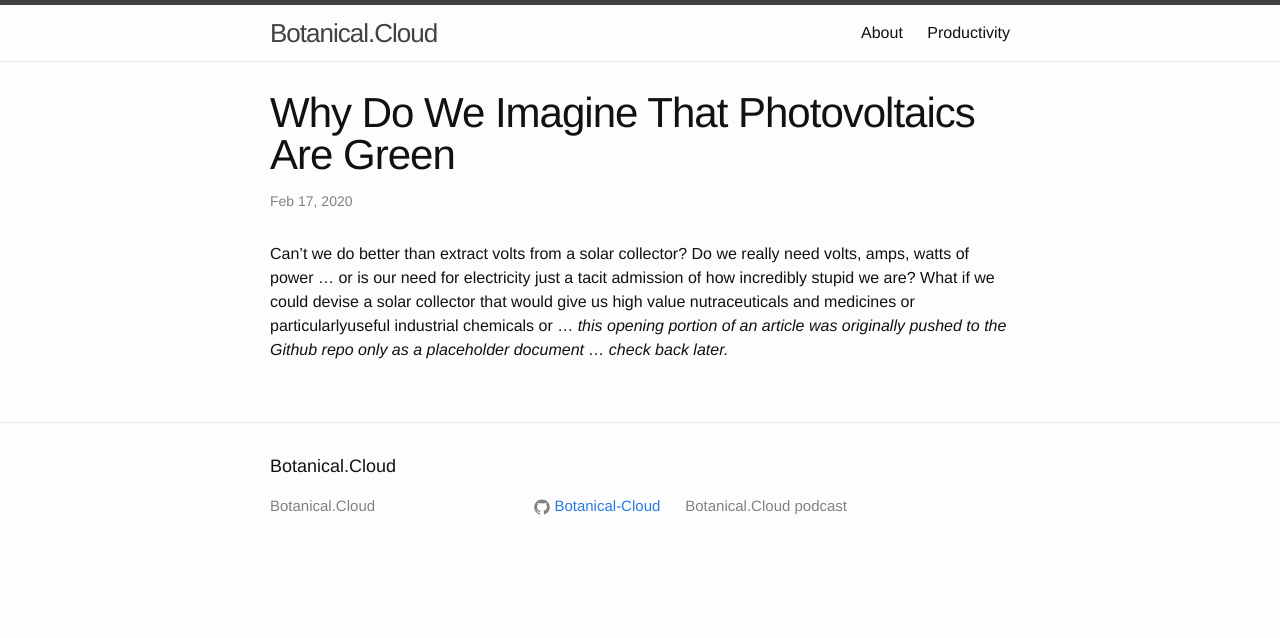
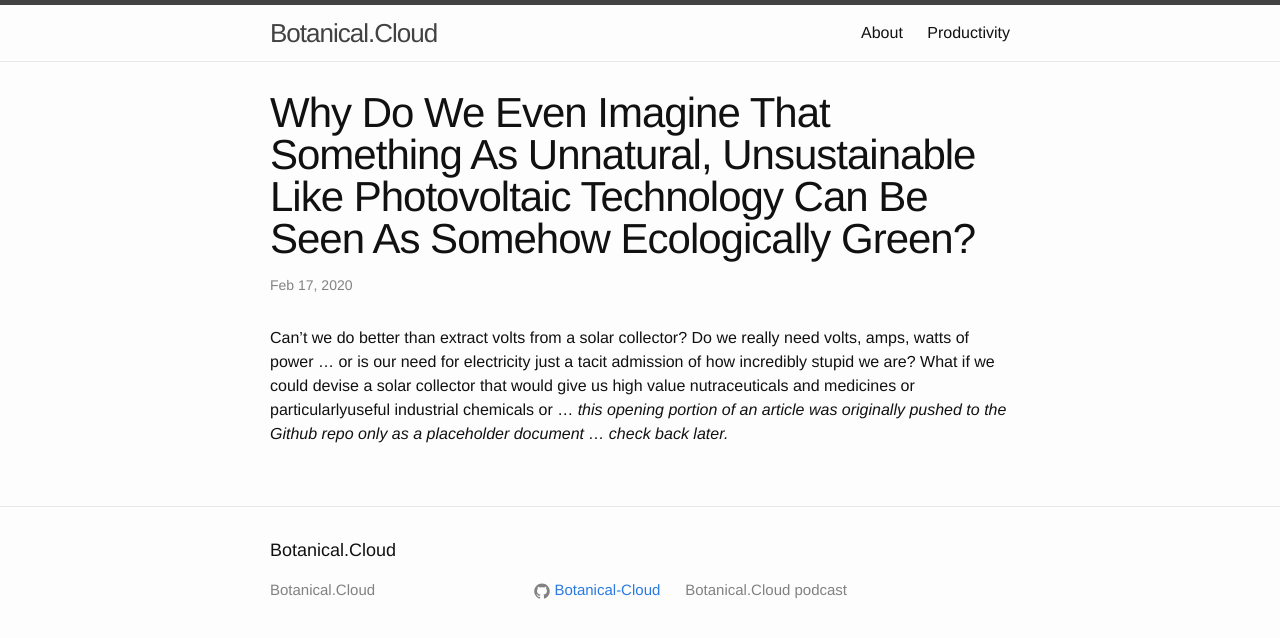
Before and after one commit to Botanical-Cloud/Botanical-Cloud.github.io, a Jekyll site: the page built from _posts/2020-02-17-Why-Photovoltaics.markdown, in a window 1280 px wide. Shown: the top 638 px of the page. Built offline with Jekyll 4.4.1, drawn with Linux system fonts in a browser that asks for light colours.

Commit message:
Correction to Photovoltaics Title

```diff
--- a/_posts/2020-02-17-Why-Photovoltaics.markdown
+++ b/_posts/2020-02-17-Why-Photovoltaics.markdown
@@ -1,6 +1,6 @@
 ---
 layout: post
-title:  "Why Do We Imagine That Photovoltaics Are Green"
+title:  "Why Do We Even Imagine That Something As Unnatural, Unsustainable Like Photovoltaic Technology Can Be Seen As Somehow Ecologically Green?"
 categories: Technology
 ---
 
```
